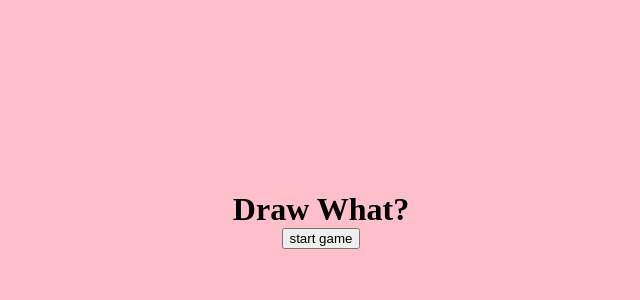
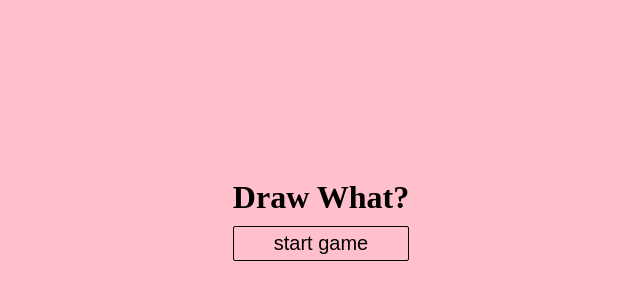
Before and after one commit to bunhojun/draw-what-svelte, a Svelte app: page / in a window 1280 px wide. Shown: the part 180-480 px from the top of the page, without its empty margins (319-959 px from the left). Built offline with nearby package versions, Linux system fonts and the light colour scheme; what ml5 would draw is missing.

Commit message:
add button

```diff
--- /dev/null
+++ b/src/components/Button/Button.svelte
@@ -0,0 +1,21 @@
+<script lang="ts">
+	export let onClick;
+	export let testId: string;
+</script>
+
+<button on:click={onClick} data-testid={testId}>
+	<slot />
+</button>
+
+<style>
+	button {
+		display: inline-block;
+		font-size: 20px;
+		padding: 5px 10px;
+		border: #000 1px solid;
+		border-radius: 2px;
+		background: transparent;
+		cursor: pointer;
+		width: 100%;
+	}
+</style>
--- /dev/null
+++ b/src/components/Header/Header.svelte
@@ -0,0 +1,10 @@
+<script lang="ts">
+	import { isGameStarted } from "../../stores/stores";
+	import PureHeader from "./PureHeader.svelte";
+
+	const onClickLogo = () => {
+		isGameStarted.set(false);
+	};
+</script>
+
+<PureHeader {onClickLogo} />
--- a/src/components/Header.svelte
+++ b/src/components/Header/PureHeader.svelte
@@ -1,9 +1,5 @@
 <script lang="ts">
-	import { isGameStarted } from "../stores/stores";
-
-	const onClickLogo = () => {
-		isGameStarted.set(false);
-	};
+	export let onClickLogo;
 </script>
 
 <header class="header">
--- a/src/components/ScoreDisplay.svelte
+++ b/src/components/ScoreDisplay.svelte
@@ -27,5 +27,6 @@
 		height: 150px;
 		width: 300px;
 		background-color: #fff;
+		margin-bottom: 10px;
 	}
 </style>
--- a/src/components/ScreenTemplate.svelte
+++ b/src/components/ScreenTemplate.svelte
@@ -1,5 +1,5 @@
 <script lang="ts">
-	import Header from "./Header.svelte";
+	import Header from "./Header/Header.svelte";
 	export let withDefaultHeader: boolean;
 	export let screenTestId;
 </script>
--- a/src/screens/HomeScreen/PureHomeScreen.svelte
+++ b/src/screens/HomeScreen/PureHomeScreen.svelte
@@ -1,6 +1,7 @@
 <script lang="ts">
 	import ScreenTemplate from "../../components/ScreenTemplate.svelte";
 	import { TEST_ID } from "../../constants/test-id";
+	import Button from "../../components/Button/Button.svelte";
 
 	export let onClickStart: () => void;
 </script>
@@ -8,7 +9,7 @@
 <ScreenTemplate>
 	<div class="home">
 		<h1>Draw What?</h1>
-		<button on:click={onClickStart} data-testid={TEST_ID.StartButton}>start game</button>
+		<Button onClick={onClickStart} testId={TEST_ID.StartButton}>start game</Button>
 	</div>
 </ScreenTemplate>
 
@@ -16,4 +17,7 @@
 	.home {
 		text-align: center;
 	}
+	h1 {
+		margin-bottom: 10px;
+	}
 </style>
--- a/src/screens/game-screen/children/MainGameScreen/PureMainGameScreen.svelte
+++ b/src/screens/game-screen/children/MainGameScreen/PureMainGameScreen.svelte
@@ -11,6 +11,7 @@
 	import ScoreDisplay from "../../../../components/ScoreDisplay.svelte";
 	import { CurrentSubject, GalleryItem } from "../../stores/stores";
 	import ScreenTemplate from "../../../../components/ScreenTemplate.svelte";
+	import Button from "../../../../components/Button/Button.svelte";
 
 	export let updateGalleryItems: (newItem: GalleryItem) => void;
 	export let onSummaryFinish: () => void;
@@ -81,7 +82,7 @@
 		<div>
 			<div>{remainder} sec</div>
 			<ScoreDisplay {candidates} />
-			<button on:click={() => canvas.clearCanvas()}>clear canvas</button>
+			<Button onClick={() => canvas.clearCanvas()}>clear canvas</Button>
 		</div>
 	</div>
 </ScreenTemplate>
```
Also changed, not shown: 2 other files (tests, documents, lock files or other folders).
